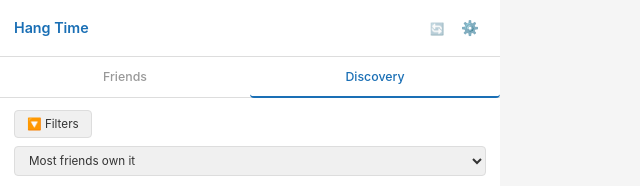
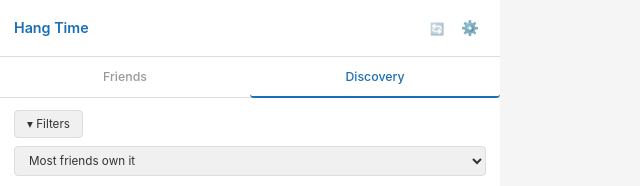
Before and after one commit to craigpen/hang-time, a website with bundled scripts: page src/popup.html in a window 1280 px wide. Both pictures are taken after a click on the button "Discovery". Shown: the top 186 px of the page, 0-640 px from the left. Built offline with nearby package versions, Linux system fonts and the light colour scheme; some packages are replaced by stand-ins of ours; no server answers; files whose address does not match are found by name.

Commit message:
Replace filters icon with Material Design chevron

```diff
--- a/src/popup.html
+++ b/src/popup.html
@@ -47,7 +47,7 @@
     <!-- Discovery Tab -->
     <div id="discovery-tab" class="tab-content">
       <div class="discovery-header">
-        <button id="filters-button" class="filters-btn">🔽 Filters</button>
+        <button id="filters-button" class="filters-btn">▾ Filters</button>
         <div id="active-filters" class="filter-chips"></div>
         <select id="sort-dropdown" class="sort-dropdown">
           <option value="most-friends">Most friends own it</option>
```
